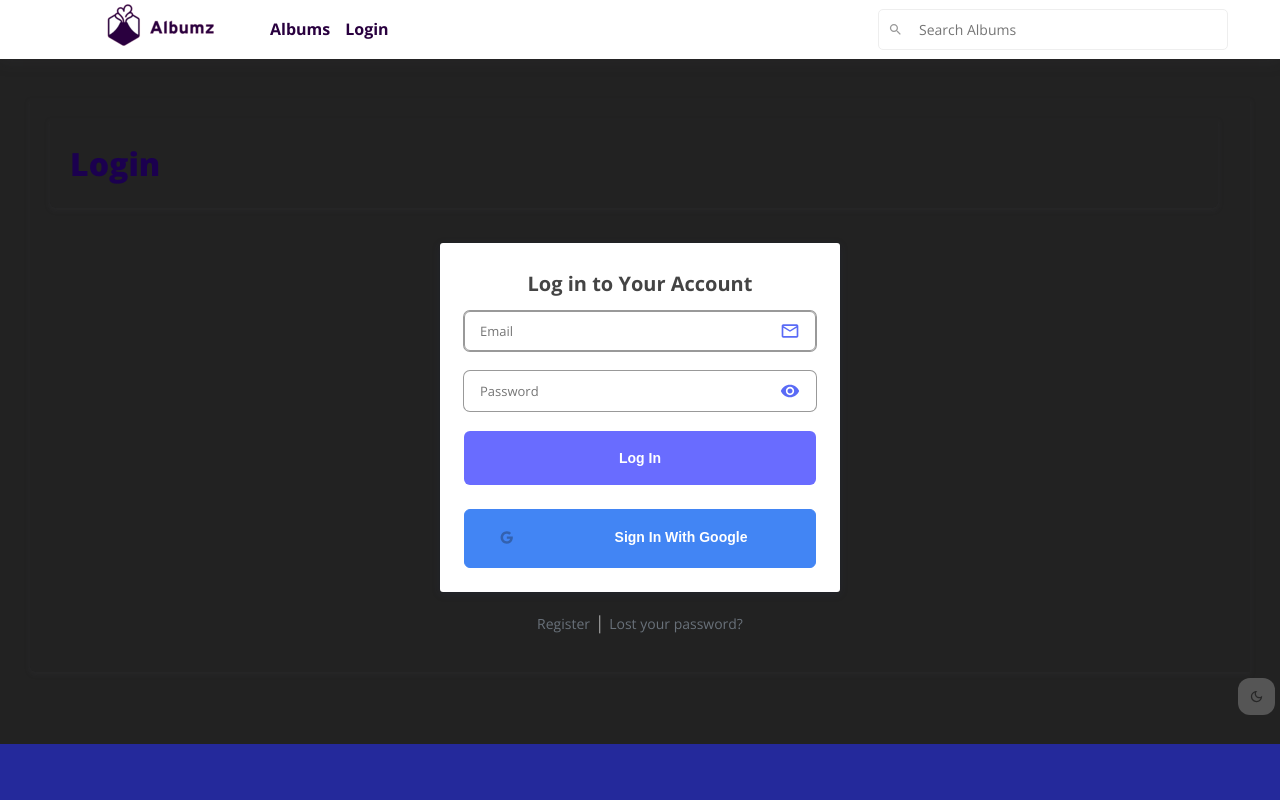
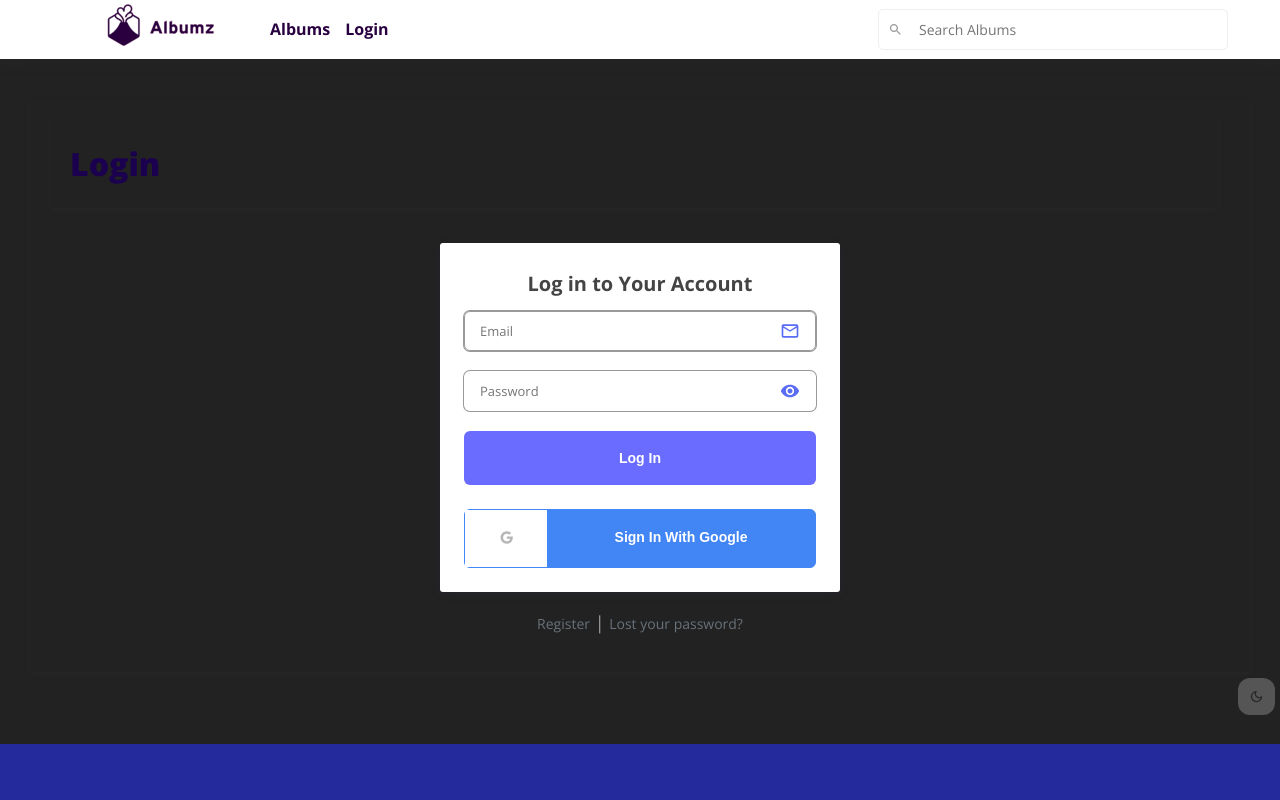
Before and after one commit to esteemayo/next-albumz-client, a Next.js app: page /auth/login in a window 1280 px wide. Shown: the top 800 px of the page. Built offline with nearby package versions, Linux system fonts and the light colour scheme; no server answers.

Commit message:
styled google button

```diff
--- a/styles/Login.module.scss
+++ b/styles/Login.module.scss
@@ -240,9 +240,9 @@
       cursor: pointer;
 
       .socialLoginIcon {
-        width: 3rem;
         flex: 1;
         padding: 2rem 1rem;
+        background-color: #fff;
       }
 
       .socialLoginText {
```
